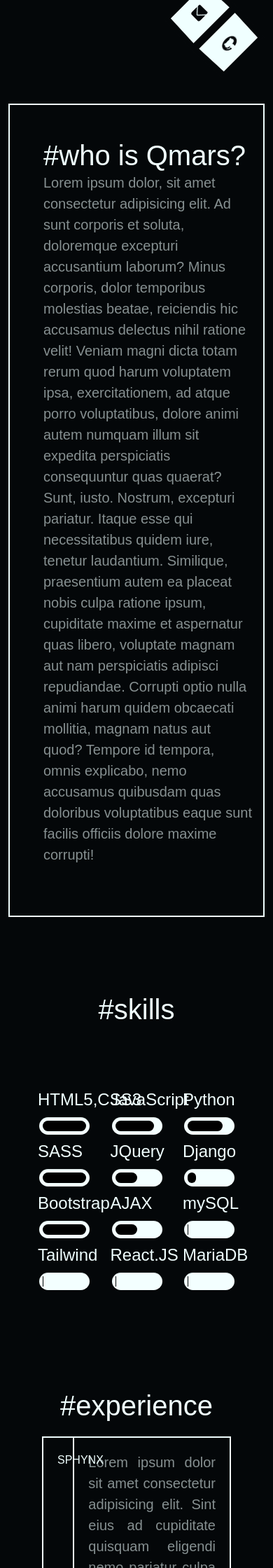
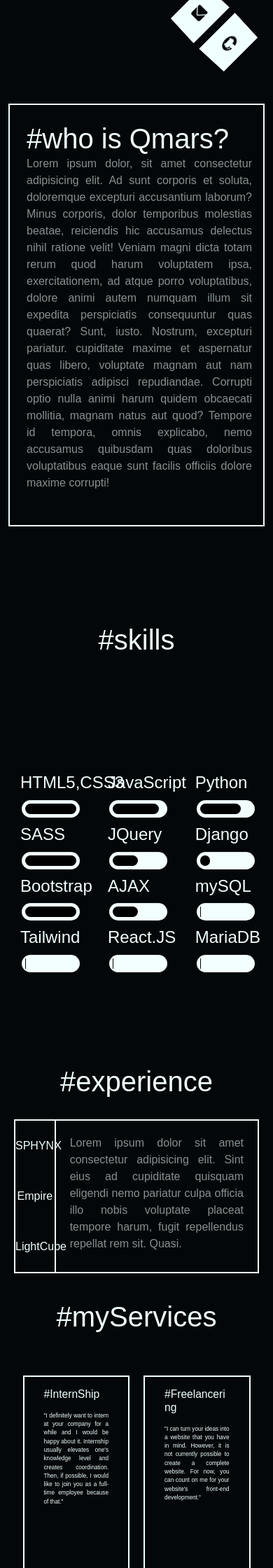
Before and after one commit to Kardarigan/Resume, a PHP site: page / in a window 390 px wide. Shown: the part 720-2960 px from the top of the page at 70% size. Run offline with PHP 8.4, Linux system fonts and the light colour scheme; some web fonts are replaced.

Commit message:
first final

```diff
--- a/css/main.css
+++ b/css/main.css
@@ -16,10 +16,11 @@ body {
   border-radius: 0px;
   font-family: monospace;
   font-weight: 400;
+  font-size: 1.4vw !important;
 }
 
 h1 {
-  font-size: 8vw;
+  font-size: 8.2vw;
   font-weight: 900 !important;
 }
 
@@ -32,7 +33,7 @@ h3 {
 }
 
 h5 {
-  font-size: 2vw;
+  font-size: 2.3vw;
 }
 
 /*classes*/
@@ -42,12 +43,15 @@ h5 {
   border-radius: 0;
   height: 40vh;
   position: relative;
+  overflow: hidden;
 }
 .card-title {
   color: azure;
+  font-size: 3vw;
 }
 .card-text {
   text-align: justify;
+  font-size: 1.2vw;
 }
 .card a {
   position: absolute;
@@ -55,6 +59,13 @@ h5 {
   left: 0;
   width: 100%;
   border-top: 3px solid azure;
+  background-color: rgb(4, 7, 9);
+}
+
+.text-muted {
+  color: rgba(240, 255, 255, 0.551) !important;
+  text-align: justify;
+  font-size: inherit;
 }
 
 .middleland {
@@ -72,7 +83,7 @@ h5 {
   cursor: auto;
 }
 
-/*-----[type]-----*/
+/*----------------------[type]----------------------*/
 .typing-anima {
   width: 8.5em;
   animation: typing 2s steps(21), blink 0.5s step-end infinite alternate;
@@ -91,7 +102,7 @@ h5 {
     border-color: transparent;
   }
 }
-/*-----[navigator]-----*/
+/*--------------------[navigator]--------------------*/
 .cube-wrap {
   position: fixed;
   bottom: 10vh;
@@ -104,7 +115,7 @@ h5 {
   transform-style: preserve-3d;
   transform: rotateX(0deg) rotateZ(45deg) rotateY(-45deg);
   animation: cube 1s linear infinite;
-  transform-origin: 50% 50%;
+  transform-origin: 50% 50% 0;
 }
 
 @keyframes cube {
@@ -166,7 +177,7 @@ h5 {
   animation-fill-mode: both;
 }
 
-/*-------[header]-------*/
+/*----------------------[header]----------------------*/
 #qmars {
   color: rgb(214, 1, 1) !important;
   font-weight: bold;
@@ -179,7 +190,7 @@ header button {
   font-size: 1vw !important;
 }
 
-/*-----[whos qmars]-----*/
+/*--------------------[whos qmars]--------------------*/
 .whos {
   display: flex;
   justify-content: center;
@@ -200,7 +211,7 @@ header button {
   color: rgb(4, 7, 9) !important;
 }
 
-/*-------[skill]-------*/
+/*----------------------[skill]----------------------*/
 #skills {
   margin: 10px !important;
 }
@@ -209,7 +220,11 @@ header button {
   display: flex;
   justify-content: center;
   align-items: center;
-  height: 60vh;
+  height: 80vh;
+}
+.skill-bars {
+  margin: 10px 2px !important;
+  width: 120%;
 }
 
 .progressbar {
@@ -227,7 +242,7 @@ header button {
   background-color: #3498db;
 }
 
-/*-----[experience]-----*/
+/*--------------------[experience]--------------------*/
 #experience {
   margin: -13px !important;
 }
@@ -253,7 +268,7 @@ header button {
 }
 .exList-ul li {
   cursor: pointer;
-  padding: 20px;
+  padding: 24px 0px;
   width: 100%;
   text-align: center;
 }
@@ -273,7 +288,7 @@ header button {
   text-align: justify;
 }
 
-/*-----[services]-----*/
+/*--------------------[services]--------------------*/
 #myservices {
   margin: -13px !important;
 }
@@ -282,11 +297,6 @@ header button {
   display: flex;
   justify-content: center;
   align-items: center;
-}
-
-.skill-bars {
-  margin: 10px 2px !important;
-  width: 120%;
 }
 
 /* ...........................................media-query............................................... */
@@ -311,6 +321,15 @@ header button {
   }
 }
 @media (max-width: 767px) {
+  #skills {
+    margin: -15px !important;
+  }
+  #experience {
+    margin: 20px -62px !important;
+  }
+  #myservices {
+    margin: 0px -70px !important;
+  }
   .skill-bars {
     width: 160%;
   }
@@ -318,7 +337,7 @@ header button {
     margin-left: 70px !important;
   }
 }
-@media (max-width: 479px) {
+@media (max-width: 576px) {
   .whos-left {
     padding-right: 1rem !important;
     margin-left: 0 !important;
@@ -340,11 +359,64 @@ header button {
     -moz-transform: rotate(0);
     -o-transform: rotate(0);
     text-align: center;
-    padding-bottom: 20px;
+    padding: 30px 0;
   }
   #skillsRow {
     display: flex;
     justify-content: space-between;
     margin-left: -30px !important;
   }
+  h5 {
+    font-size: 5.3vw;
+  }
+  h1 {
+    font-size: 9.8vw;
+  }
+  #skillsRow {
+    margin-left: -23px !important;
+  }
+  .skill-bars {
+    width: 140%;
+  }
+  .services .col-sm-10 {
+    display: flex;
+    justify-content: center;
+  }
+  .services .col-sm-10 .card {
+    margin: 30px 10px !important;
+  }
+  .services .col-sm-10 .card-title {
+    font-size: 4vw;
+    margin-bottom: 15px !important;
+  }
+  .services .col-sm-10 .card-text {
+    font-size: 2.1vw;
+  }
+  .btn {
+    font-size: 2.4vw !important;
+  }
+}
+@media (max-width: 319px) {
+  .skill-bars {
+    width: 200%;
+    margin: 10px -5px !important;
+  }
+  h2 {
+    font-size: 1rem;
+  }
+  #skillsRow {
+    margin-left: -36px !important;
+  }
+  .card-body {
+    padding: 15px 0px !important;
+  }
+  .card-text {
+    font-size: 2.7vw !important;
+  }
+  .card-title {
+    font-size: 5vw;
+  }
+  footer p {
+    font-size: 0.6em;
+  }
 }/*# sourceMappingURL=main.css.map */
--- a/index.html
+++ b/index.html
@@ -16,7 +16,6 @@
     <link rel="stylesheet" href="css/main.css" />
     <link href="https://fonts.cdnfonts.com/css/ntr" rel="stylesheet" />
   </head>
-
   <body>
     <!-- ----------------[navigator]----------------- -->
     <nav class="cube-wrap">
@@ -46,7 +45,7 @@
     <!-- ----------------[navigator]----------------- -->
     <!-- -----------------[header]------------------- -->
     <header class="py-4 ms-sm-5 row align-items-center">
-      <div class="col-md-5 container mainSection d-block p-5">
+      <div class="col-md-5 container mainSection d-block p-sm-5">
         <h1 class="typing-anima">
           Hello there, its <span id="qmars">Qmars</span>
         </h1>
@@ -71,7 +70,7 @@
     <!-- ---------------[whos qmars]----------------- -->
     <section class="py-4 ms-sm-5 row" id="whos">
       <div class="container mainSection row align-items-center">
-        <div class="whos-left col-lg-10 p-5 pe-0">
+        <div class="whos-left col-lg-10 p-sm-5 p-4">
           <h3>#who is Qmars?</h3>
           <p class="lead text-muted mb-4">
             Lorem ipsum dolor, sit amet consectetur adipisicing elit. Ad sunt
@@ -81,9 +80,7 @@
             rerum quod harum voluptatem ipsa, exercitationem, ad atque porro
             voluptatibus, dolore animi autem numquam illum sit expedita
             perspiciatis consequuntur quas quaerat? Sunt, iusto. Nostrum,
-            excepturi pariatur. Itaque esse qui necessitatibus quidem iure,
-            tenetur laudantium. Similique, praesentium autem ea placeat nobis
-            culpa ratione ipsum, cupiditate maxime et aspernatur quas libero,
+            excepturi pariatur. cupiditate maxime et aspernatur quas libero,
             voluptate magnam aut nam perspiciatis adipisci repudiandae. Corrupti
             optio nulla animi harum quidem obcaecati mollitia, magnam natus aut
             quod? Tempore id tempora, omnis explicabo, nemo accusamus quibusdam
@@ -96,7 +93,7 @@
     </section>
     <!-- ---------------[whos qmars]----------------- -->
     <!-- -----------------[skill]-------------------- -->
-    <section class="p-5">
+    <section class="p-sm-4 p-3">
       <div class="row container mainSection skill">
         <div class="col-sm-2">
           <h3 id="skills" class="section-title">#skills</h3>
@@ -140,9 +137,9 @@
     </section>
     <!-- -----------------[skill]-------------------- -->
     <!-- ---------------[experience]----------------- -->
-    <section class="p-5">
+    <section class="p-sm-5 p-2">
       <div class="row container mainSection experience">
-        <div class="col-md-2">
+        <div class="col-sm-2">
           <h3 id="experience" class="section-title">#experience</h3>
         </div>
         <div class="col-sm-10 row experience-area p-0">
@@ -187,16 +184,16 @@
     </section>
     <!-- -----------------[experience]------------------- -->
     <!-- -----------------[services]------------------- -->
-    <section class="p-5">
+    <section class="p-sm-5">
       <div class="row container mainSection services">
-        <div class="col-md-2">
+        <div class="col-sm-2">
           <h3 id="myservices" class="section-title">#myServices</h3>
         </div>
-        <div class="col-sm-10 row p-0 gx-2">
-          <div class="card mx-md-3 mx-0 my-3 col-md-5">
+        <div class="col-sm-10 row p-0">
+          <div class="card mx-md-3 my-3 col-5">
             <div class="card-body">
               <h5 class="card-title">#InternShip</h5>
-              <p class="card-text mt-3">
+              <p class="card-text mt-1">
                 "I definitely want to intern at your company for a while and I
                 would be happy about it. Internship usually elevates one's
                 knowledge level and creates coordination. Then, if possible, I
@@ -209,10 +206,10 @@
               >
             </div>
           </div>
-          <div class="card mx-sm-4 mx-0 my-3 col-md-5">
+          <div class="card mx-sm-4 my-3 col-5">
             <div class="card-body">
               <h5 class="card-title">#Freelancering</h5>
-              <p class="card-text mt-3">
+              <p class="card-text mt-1">
                 "I can turn your ideas into a website that you have in mind.
                 However, it is not currently possible to create a complete
                 website. For now, you can count on me for your website's
@@ -230,7 +227,7 @@
     </section>
     <!-- -----------------[services]------------------- -->
     <!-- -----------------[footer]------------------- -->
-    <footer class="py-5 mt-5">
+    <footer class="pb-5 mt-5">
       <p class="text-center">
         Im Qmars, Im first Human, Im Built this<br />
         2023 &copy; All Captured by Qmars
--- a/pages/empire.txt
+++ b/pages/empire.txt
@@ -1 +1 @@
-123 Lorem ipsum dolor sit amet consectetur, adipisicing elit. Dicta inventore perspiciatis ad vel praesentium? Suscipit, culpa ex vitae nemo expedita porro praesentium distinctio itaque libero voluptatem voluptatum quis ut ipsa Lorem ipsum dolor sit amet consectetur, adipisicing elit. Dicta inventore perspiciatis ad vel praesentium? Suscipit, culpa ex vitae nemo expedita porro praesentium distinctio itaque libero voluptatem voluptatum quis ut ipsa! Lorem ipsum dolor sit amet consectetur, adipisicing elit. Dicta inventore perspiciatis ad vel praesentium? Suscipit, culpa ex vitae nemo expedita porro praesentium distinctio itaque libero voluptatem voluptatum quis ut ipsa!
+123 Lorem ipsum dolor sit amet consectetur, adipisicing elit. Dicta inventore perspiciatis ad vel praesentium?
--- a/pages/oracle.txt
+++ b/pages/oracle.txt
@@ -1 +1 @@
-345 Lorem ipsum dolor sit amet consectetur, adipisicing elit. Dicta inventore perspiciatis ad vel praesentium? Suscipit, culpa ex vitae nemo expedita porro praesentium distinctio itaque libero voluptatem voluptatum quis ut ipsa Lorem ipsum dolor sit amet consectetur, adipisicing elit. Dicta inventore perspiciatis ad vel praesentium? Suscipit, culpa ex vitae nemo expedita porro praesentium distinctio itaque libero voluptatem voluptatum quis ut ipsa! Lorem ipsum dolor sit amet consectetur, adipisicing elit. Dicta inventore perspiciatis ad vel praesentium? Suscipit, culpa ex vitae nemo expedita porro praesentium distinctio itaque libero voluptatem voluptatum quis ut ipsa!
+345 Lorem ipsum dolor sit amet consectetur, adipisicing elit. Dicta inventore perspiciatis ad vel praesentium?
--- a/pages/sphynx.txt
+++ b/pages/sphynx.txt
@@ -1 +1 @@
-234 Lorem ipsum dolor sit amet consectetur, adipisicing elit. Dicta inventore perspiciatis ad vel praesentium? Suscipit, culpa ex vitae nemo expedita porro praesentium distinctio itaque libero voluptatem voluptatum quis ut ipsa Lorem ipsum dolor sit amet consectetur, adipisicing elit. Dicta inventore perspiciatis ad vel praesentium? Suscipit, culpa ex vitae nemo expedita porro praesentium distinctio itaque libero voluptatem voluptatum quis ut ipsa! Lorem ipsum dolor sit amet consectetur, adipisicing elit. Dicta inventore perspiciatis ad vel praesentium? Suscipit, culpa ex vitae nemo expedita porro praesentium distinctio itaque libero voluptatem voluptatum quis ut ipsa!
+456 Lorem ipsum dolor sit amet consectetur, adipisicing elit. Dicta inventore perspiciatis ad vel praesentium?
--- a/scss/_components.scss
+++ b/scss/_components.scss
@@ -10,7 +10,7 @@
 .mainSection {
   cursor: auto;
 }
-/*-----[type]-----*/
+/*----------------------[type]----------------------*/
 .typing-anima {
   width: 8.5em;
   animation: typing 2s steps(21), blink 0.5s step-end infinite alternate;
@@ -28,7 +28,7 @@
     border-color: transparent;
   }
 }
-/*-----[navigator]-----*/
+/*--------------------[navigator]--------------------*/
 .cube-wrap {
   position: fixed;
   bottom: 10vh;
@@ -40,7 +40,7 @@
   transform-style: preserve-3d;
   transform: rotateX(0deg) rotateZ(45deg) rotateY(-45deg);
   animation: cube 1s linear infinite;
-  transform-origin: 50% 50%;
+  transform-origin: 50% 50% 0;
 }
 @keyframes cube {
   to {
@@ -92,7 +92,7 @@
   animation-iteration-count: 1;
   animation-fill-mode: both;
 }
-/*-------[header]-------*/
+/*----------------------[header]----------------------*/
 #qmars {
   color: $colorBeta !important;
   font-weight: bold;
@@ -104,7 +104,7 @@ header {
     font-size: 1vw !important;
   }
 }
-/*-----[whos qmars]-----*/
+/*--------------------[whos qmars]--------------------*/
 .whos {
   @include flex-centralizer;
   &-left {
@@ -122,13 +122,17 @@ header {
     color: $colorDark !important;
   }
 }
-/*-------[skill]-------*/
+/*----------------------[skill]----------------------*/
 #skills {
   margin: 10px !important;
 }
 .skill {
   @include flex-centralizer;
-  height: 60vh;
+  height: 80vh;
+  &-bars {
+    margin: 10px 2px !important;
+    width: 120%;
+  }
 }
 .progressbar {
   width: 100%;
@@ -143,7 +147,7 @@ header {
   width: 10px;
   background-color: #3498db;
 }
-/*-----[experience]-----*/
+/*--------------------[experience]--------------------*/
 #experience {
   margin: -13px !important;
 }
@@ -163,7 +167,7 @@ header {
     justify-content: space-between;
     li {
       cursor: pointer;
-      padding: 20px;
+      padding: 24px 0px;
       width: 100%;
       text-align: center;
     }
@@ -184,16 +188,12 @@ header {
   padding: 20px;
   text-align: justify;
 }
-/*-----[services]-----*/
+/*--------------------[services]--------------------*/
 #myservices {
   margin: -13px !important;
 }
 .services {
   @include flex-centralizer;
-}
-.skill-bars {
-  margin: 10px 2px !important;
-  width: 120%;
 }
 /* ...........................................media-query............................................... */
 @media (max-width: 1199px) {
@@ -218,6 +218,15 @@ header {
   }
 }
 @media (max-width: 767px) {
+  #skills {
+    margin: -15px !important;
+  }
+  #experience {
+    margin: 20px -62px !important;
+  }
+  #myservices {
+    margin: 0px -70px !important;
+  }
   .skill-bars {
     width: 160%;
   }
@@ -225,7 +234,7 @@ header {
     margin-left: 70px !important;
   }
 }
-@media (max-width: 479px) {
+@media (max-width: 576px) {
   .whos-left {
     padding-right: 1rem !important;
     margin-left: 0 !important;
@@ -234,26 +243,79 @@ header {
     display: none;
   }
   #skills {
-    margin: 0!important;
+    margin: 0 !important;
   }
   #experience {
-    margin: 0!important;
+    margin: 0 !important;
   }
   #myservices {
-    margin: 0!important;
+    margin: 0 !important;
   }
   .section-title {
     -webkit-transform: rotate(0);
     -moz-transform: rotate(0);
     -o-transform: rotate(0);
     text-align: center;
-    padding-bottom: 20px;
+    padding: 30px 0;
   }
   #skillsRow {
     display: flex;
     justify-content: space-between;
     margin-left: -30px !important;
   }
+  h5 {
+    font-size: 5.3vw;
+  }
+  h1 {
+    font-size: 9.8vw;
+  }
+  #skillsRow {
+    margin-left: -23px !important;
+  }
+  .skill-bars {
+    width: 140%;
+  }
+  .services {
+    .col-sm-10 {
+      display: flex;
+      justify-content: center;
+      .card {
+        margin: 30px 10px !important;
+        &-title {
+          font-size: 4vw;
+          margin-bottom: 15px !important;
+        }
+        &-text {
+          font-size: 2.1vw;
+        }
+      }
+    }
+  }
+  .btn {
+    font-size: 2.4vw !important;
+  }
 }
 @media (max-width: 319px) {
+  .skill-bars {
+    width: 200%;
+    margin: 10px -5px !important;
+  }
+  h2 {
+    font-size: 1rem;
+  }
+  #skillsRow {
+    margin-left: -36px !important;
+  }
+  .card-body {
+    padding: 15px 0px !important;
+  }
+  .card-text {
+    font-size: 2.7vw !important;
+  }
+  .card-title {
+    font-size: 5vw;
+  }
+  footer p {
+    font-size: 0.6em;
+  }
 }
--- a/scss/_reset.scss
+++ b/scss/_reset.scss
@@ -13,9 +13,10 @@ body {
     border-radius: 0px;
     font-family: monospace;
     font-weight: 400;
+    font-size: 1.4vw !important;
 }
 h1 {
-    font-size: 8vw;
+    font-size: 8.2vw;
     font-weight: 900 !important;
 }
 h2 {
@@ -25,7 +26,7 @@ h3 {
     font-size: 2.5em;
 }
 h5 {
-    font-size: 2vw;
+    font-size: 2.3vw;
 }
 /*classes*/
 .card{
@@ -34,11 +35,14 @@ h5 {
     border-radius: 0;
     height: 40vh;
     position: relative;
+    overflow: hidden;
     &-title {
         color: $colorAlpha;
+        font-size: 3vw;
     }
     &-text {
         text-align: justify;
+        font-size: 1.2vw;
     }
     a {
         position: absolute;
@@ -46,5 +50,11 @@ h5 {
         left: 0;
         width: 100%;
         border-top: 3px solid $colorAlpha;
+        background-color: $colorDark;
     }
 }
+.text-muted {
+    color: $colorAlpha-darker !important;
+    text-align: justify;
+    font-size: inherit;
+}
```
Also changed, not shown: 1 other file.
